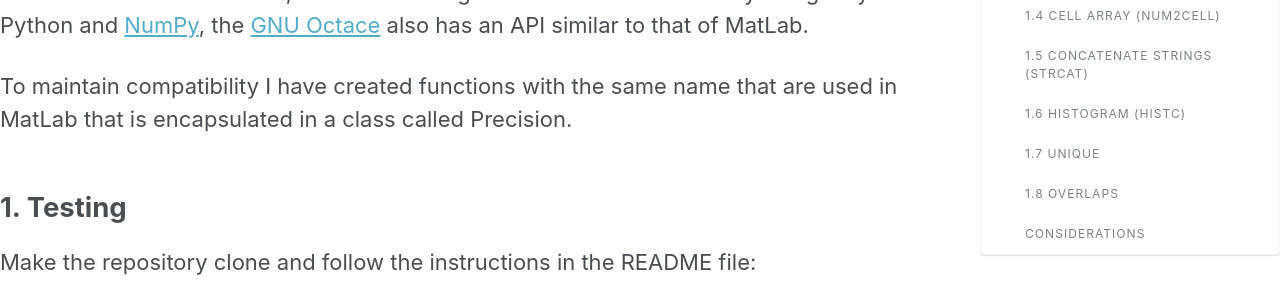
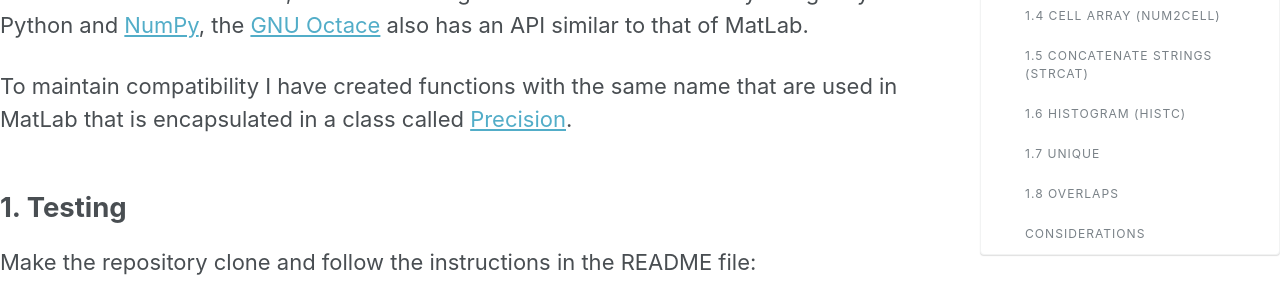
Before and after one commit to edersoncorbari/edersoncorbari.github.io, a Jekyll site: the page built from _posts/2018-06-12-mat2py.md, in a window 1280 px wide and 900 px high. Shown: the part 348-648 px from the top of the window. Built offline with Jekyll 4.4.1, drawn with Linux system fonts in a browser that asks for light colours; our own code applies the rules of GitHub Pages for plain Markdown files; part of the change alters nothing that is shown.

```diff
--- a/_posts/2018-06-12-mat2py.md
+++ b/_posts/2018-06-12-mat2py.md
@@ -21,8 +21,7 @@ especially the array functions that are called [Cell Arrays](https://www.mathwor
 MatLab has an [API](https://www.mathworks.com/help/matlab/matlab-engine-for-python.html) where you can call via Python the functions of the MatLab itself, but the idea was not
 to use MatLab, but the same algorithm works the same way using only Python and [NumPy](http://www.numpy.org), the [GNU Octace](https://www.gnu.org/software/octave/) also has an API similar to that of MatLab.
 
-To maintain compatibility I have created functions with the same name that are used in MatLab that is encapsulated in a class called Precision.
-
+To maintain compatibility I have created functions with the same name that are used in MatLab that is encapsulated in a class called [Precision](https://github.com/edersoncorbari/mat2py/blob/master/precision.py){:target="_blank"}.
 
 ## 1. Testing
 
@@ -61,7 +60,7 @@ from precision import Precision
 p = Precision()
 d = [i for i in p.dtrange(datetime(2018, 6, 12),
                           datetime(2059, 12, 12),
-                          {'days': 1, 'hours':2})]
+                          {'days':1, 'hours':2})]
 x = [p.datenum(i.date()) for i in d]
 
 x1 = p.prctile(x, 5)
```
